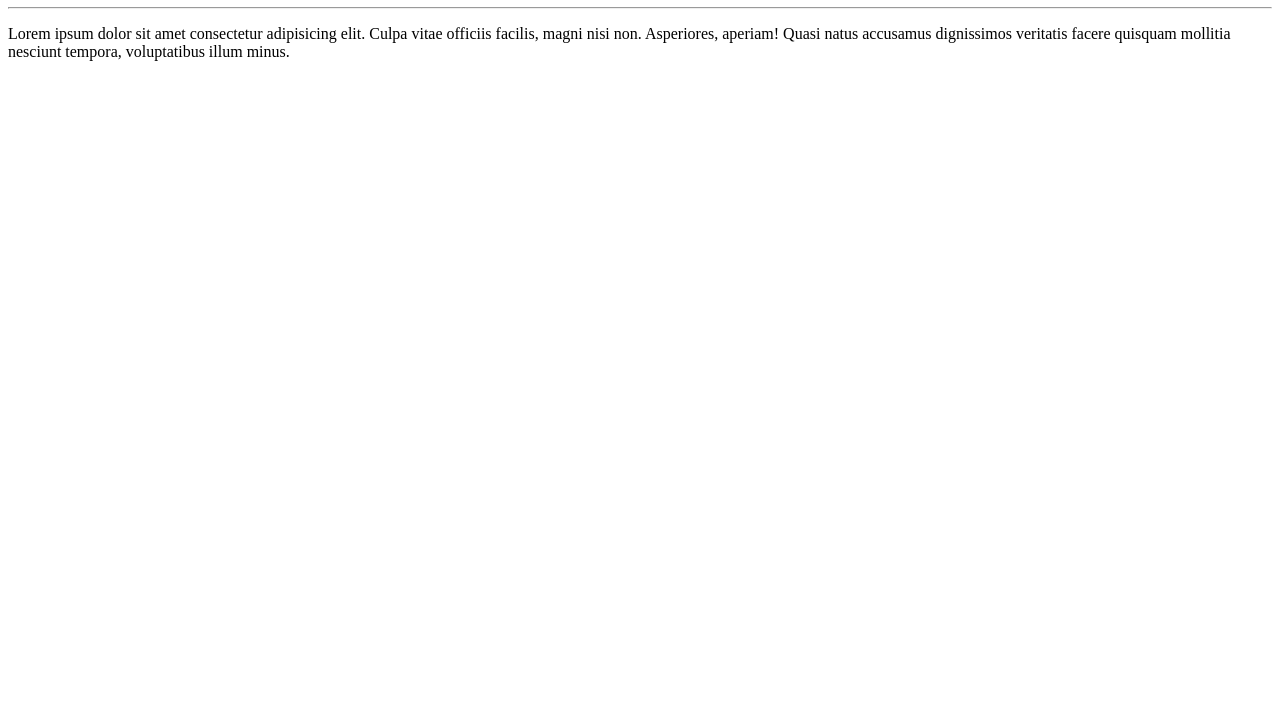
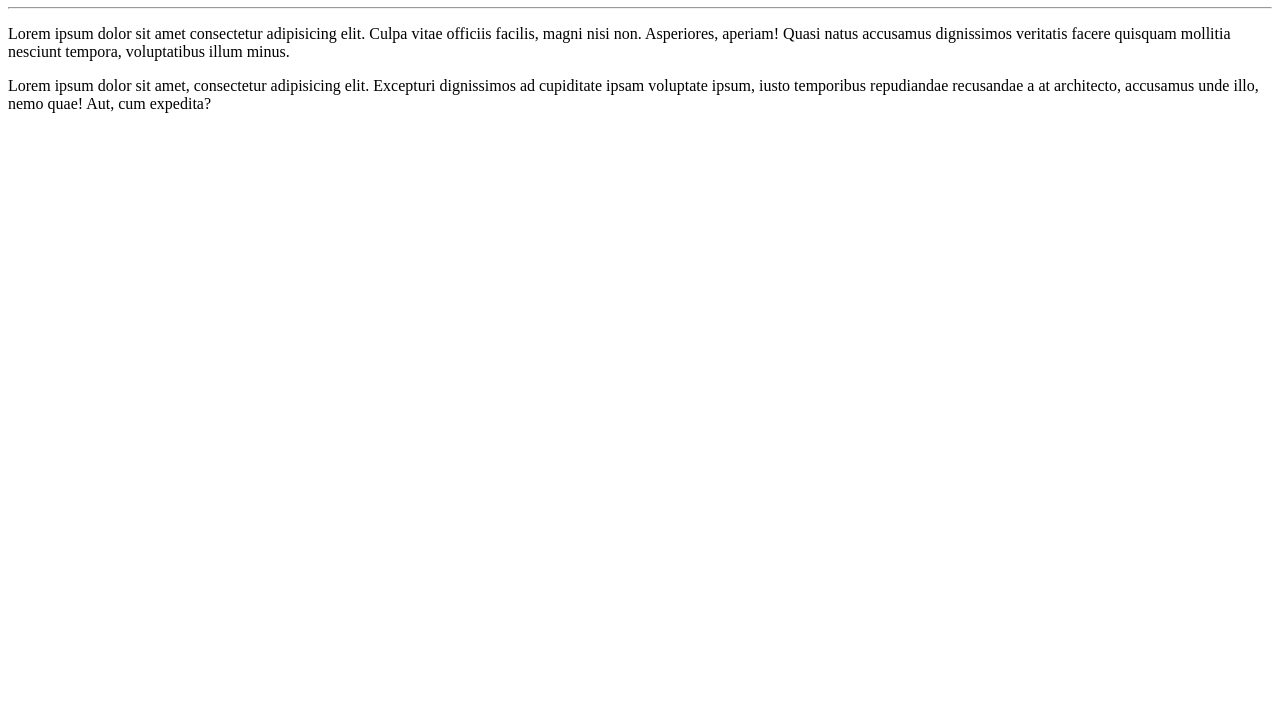
Before and after one commit to FabiMacedo/Ola-Mundo, a plain HTML site: page site-exemplo/index.html in a window 1280 px wide. Shown: the part 73-800 px from the top of the page. Drawn offline with Linux system fonts and the light colour scheme.

Commit message:
Adicionei um parágrafo

```diff
--- a/site-exemplo/index.html
+++ b/site-exemplo/index.html
@@ -9,5 +9,6 @@
     <h1>Olá, Mundo!</h1>
     <hr>
     <p>Lorem ipsum dolor sit amet consectetur adipisicing elit. Culpa vitae officiis facilis, magni nisi non. Asperiores, aperiam! Quasi natus accusamus dignissimos veritatis facere quisquam mollitia nesciunt tempora, voluptatibus illum minus.</p>
+    <p>Lorem ipsum dolor sit amet, consectetur adipisicing elit. Excepturi dignissimos ad cupiditate ipsam voluptate ipsum, iusto temporibus repudiandae recusandae a at architecto, accusamus unde illo, nemo quae! Aut, cum expedita?</p>
 </body>
 </html>
```
